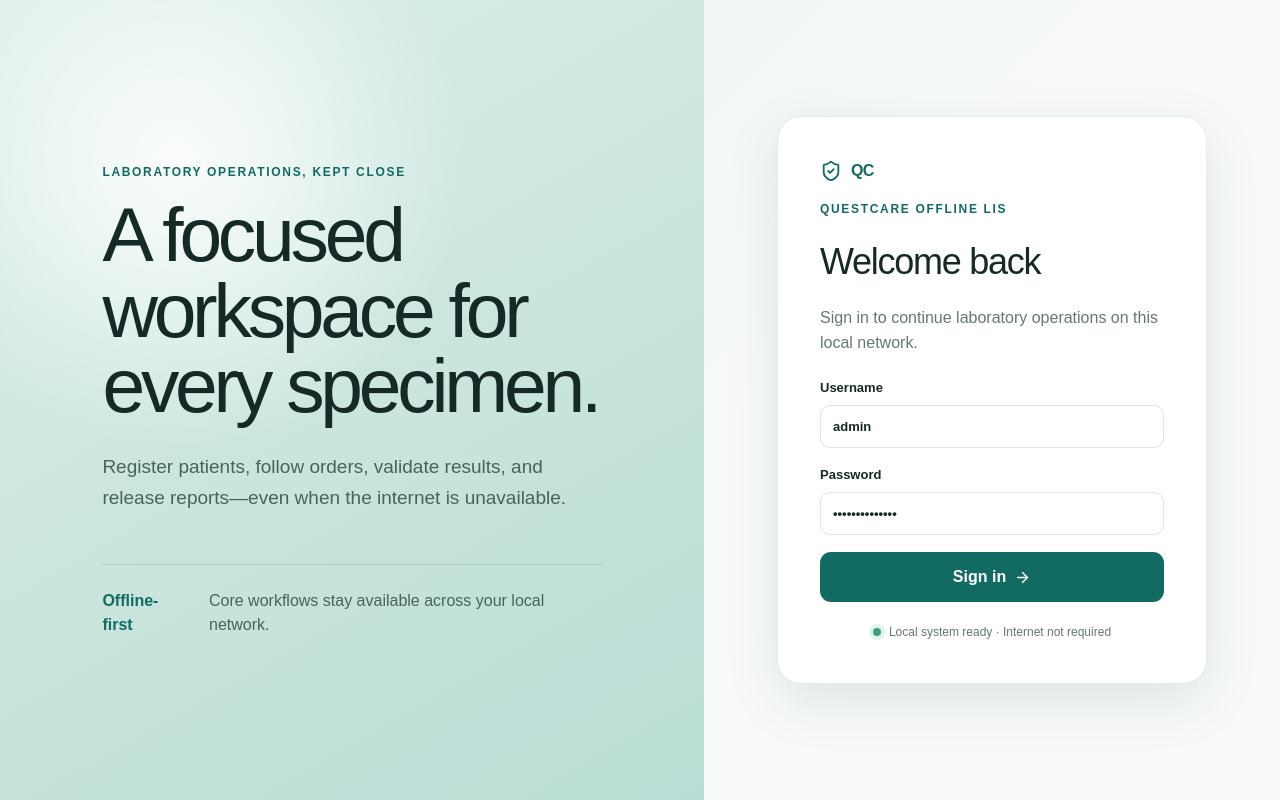
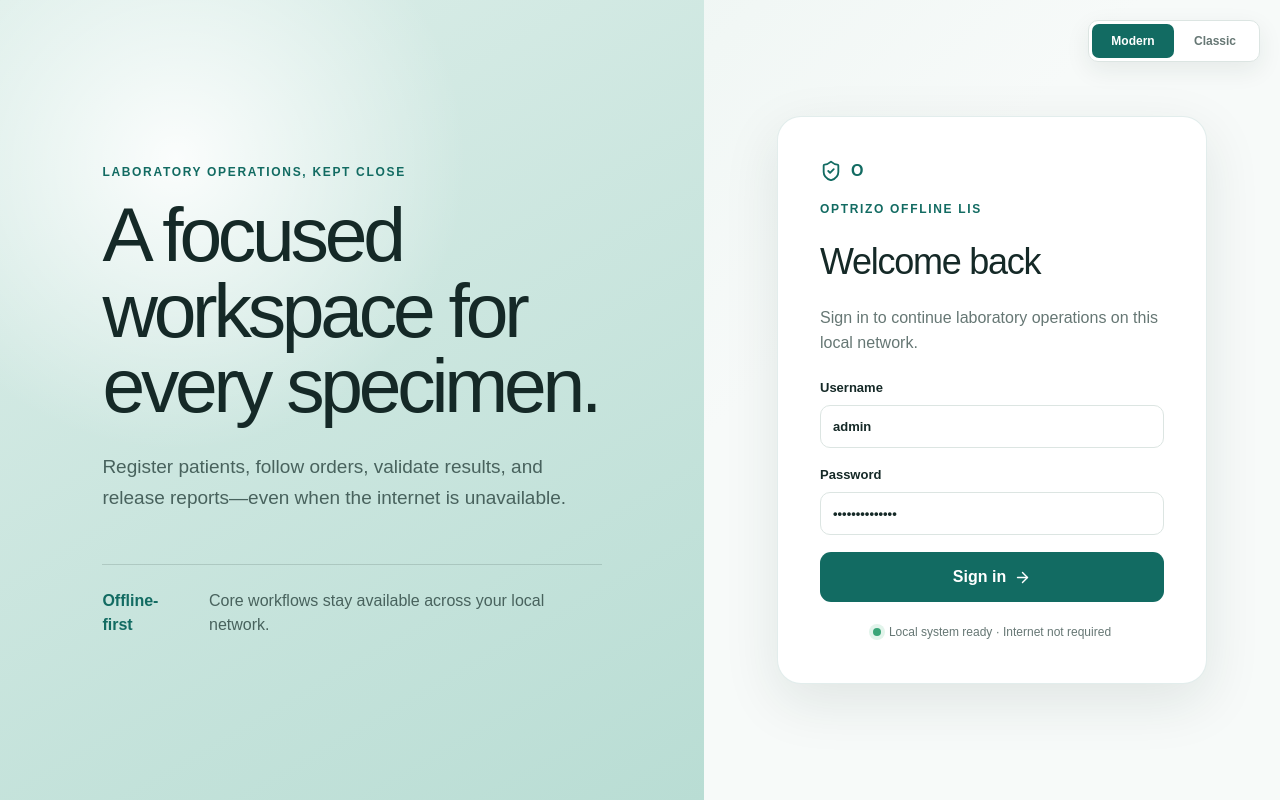
Before and after one commit to thekirx/QCgirlsFine, a Next.js app in the folder apps/lis/: page /login in a window 1280 px wide. Built offline with nearby package versions, Linux system fonts and the light colour scheme; no server answers.

Commit message:
feat: add Optrizo interface theme switch

```diff
--- a/apps/lis/playwright.config.ts
+++ b/apps/lis/playwright.config.ts
@@ -1,2 +1,15 @@
 import { defineConfig } from "@playwright/test";
-export default defineConfig({testDir:"./tests/e2e",fullyParallel:false,timeout:60_000,expect:{timeout:15_000},retries:0,reporter:[["list"],["html",{outputFolder:"../../docs/test-evidence/playwright-report",open:"never"}]],use:{baseURL:"http://127.0.0.1:3000",viewport:{width:1440,height:1000},trace:"retain-on-failure"},webServer:{command:"pnpm dev",url:"http://127.0.0.1:3000/login",reuseExistingServer:true,timeout:120_000}});
+
+const port = process.env.PLAYWRIGHT_PORT ?? "3100";
+const baseURL = `http://127.0.0.1:${port}`;
+
+export default defineConfig({
+  testDir: "./tests/e2e",
+  fullyParallel: false,
+  timeout: 60_000,
+  expect: { timeout: 15_000 },
+  retries: 0,
+  reporter: [["list"], ["html", { outputFolder: "../../docs/test-evidence/playwright-report", open: "never" }]],
+  use: { baseURL, viewport: { width: 1440, height: 1000 }, trace: "retain-on-failure" },
+  webServer: { command: `pnpm dev --port ${port}`, url: `${baseURL}/login`, reuseExistingServer: true, timeout: 120_000 },
+});
--- a/apps/lis/src/app/layout.tsx
+++ b/apps/lis/src/app/layout.tsx
@@ -1,6 +1,7 @@
 import type { Metadata } from "next";
 import { Geist, Geist_Mono } from "next/font/google";
 import "./globals.css";
+import { UIThemeProvider } from "./ui-theme-provider";
 
 const geistSans = Geist({
   variable: "--font-geist-sans",
@@ -13,7 +14,7 @@ const geistMono = Geist_Mono({
 });
 
 export const metadata: Metadata = {
-  title: "Questcare Offline LIS",
+  title: "Optrizo Offline LIS",
   description: "Local laboratory information system",
 };
 
@@ -25,9 +26,20 @@ export default function RootLayout({
   return (
     <html
       lang="en"
+      data-ui-theme="modern"
+      suppressHydrationWarning
       className={`${geistSans.variable} ${geistMono.variable} h-full antialiased`}
     >
-      <body className="min-h-full flex flex-col">{children}</body>
+      <head>
+        <script
+          dangerouslySetInnerHTML={{
+            __html: `(function(){try{var t=localStorage.getItem("optrizo-ui-theme");document.documentElement.dataset.uiTheme=t==="classic"?"classic":"modern";}catch(e){document.documentElement.dataset.uiTheme="modern";}})();`,
+          }}
+        />
+      </head>
+      <body className="min-h-full flex flex-col">
+        <UIThemeProvider>{children}</UIThemeProvider>
+      </body>
     </html>
   );
 }
--- a/apps/lis/src/app/login/login-form.tsx
+++ b/apps/lis/src/app/login/login-form.tsx
@@ -13,7 +13,7 @@ export function LoginForm() {
     router.push("/queue"); router.refresh();
   }
   return <form action={submit} className="login-card">
-    <div className="brand-mark"><ShieldCheck size={22} /> QC</div><p className="eyebrow">Questcare Offline LIS</p><h1>Welcome back</h1>
+    <div className="brand-mark"><ShieldCheck size={22} /> O</div><p className="eyebrow">Optrizo Offline LIS</p><h1>Welcome back</h1>
     <p className="muted">Sign in to continue laboratory operations on this local network.</p>
     <label>Username<input name="username" autoComplete="username" defaultValue="admin" required /></label>
     <label>Password<input name="password" type="password" autoComplete="current-password" defaultValue="Admin123!Quest" required /></label>
--- a/apps/lis/src/app/login/page.tsx
+++ b/apps/lis/src/app/login/page.tsx
@@ -1,8 +1,9 @@
 import { redirect } from "next/navigation";
 import { currentPrincipal } from "@/server/auth/session";
+import { UIThemeToggle } from "@/app/ui-theme-toggle";
 import { LoginForm } from "./login-form";
 
 export default async function LoginPage() {
   if (await currentPrincipal()) redirect("/queue");
-  return <main className="login-shell"><section className="login-intro"><p className="eyebrow">Laboratory operations, kept close</p><h2>A focused workspace for every specimen.</h2><p>Register patients, follow orders, validate results, and release reports—even when the internet is unavailable.</p><div className="intro-stat"><strong>Offline-first</strong><span>Core workflows stay available across your local network.</span></div></section><LoginForm /></main>;
+  return <main className="login-shell"><div className="login-theme-switch"><UIThemeToggle /></div><section className="login-intro"><p className="eyebrow">Laboratory operations, kept close</p><h2>A focused workspace for every specimen.</h2><p>Register patients, follow orders, validate results, and release reports—even when the internet is unavailable.</p><div className="intro-stat"><strong>Offline-first</strong><span>Core workflows stay available across your local network.</span></div></section><LoginForm /></main>;
 }
--- /dev/null
+++ b/apps/lis/src/app/ui-theme-provider.tsx
@@ -0,0 +1,49 @@
+"use client";
+
+import {
+  createContext,
+  type ReactNode,
+  useCallback,
+  useContext,
+  useEffect,
+  useMemo,
+  useState,
+} from "react";
+
+export type UITheme = "modern" | "classic";
+export const UI_THEME_STORAGE_KEY = "optrizo-ui-theme";
+
+type UIThemeContextValue = {
+  theme: UITheme;
+  selectTheme: (theme: UITheme) => void;
+};
+
+const UIThemeContext = createContext<UIThemeContextValue | null>(null);
+
+function isUITheme(value: string | undefined): value is UITheme {
+  return value === "modern" || value === "classic";
+}
+
+export function UIThemeProvider({ children }: { children: ReactNode }) {
+  const [theme, setTheme] = useState<UITheme>("modern");
+
+  useEffect(() => {
+    const restored = document.documentElement.dataset.uiTheme;
+    if (isUITheme(restored)) setTheme(restored);
+  }, []);
+
+  const selectTheme = useCallback((nextTheme: UITheme) => {
+    setTheme(nextTheme);
+    document.documentElement.dataset.uiTheme = nextTheme;
+    window.localStorage.setItem(UI_THEME_STORAGE_KEY, nextTheme);
+  }, []);
+
+  const value = useMemo(() => ({ theme, selectTheme }), [theme, selectTheme]);
+  return <UIThemeContext.Provider value={value}>{children}</UIThemeContext.Provider>;
+}
+
+export function useUITheme() {
+  const context = useContext(UIThemeContext);
+  if (!context) throw new Error("useUITheme must be used within UIThemeProvider");
+  return context;
+}
--- /dev/null
+++ b/apps/lis/src/app/ui-theme-toggle.tsx
@@ -0,0 +1,26 @@
+"use client";
+
+import { useUITheme, type UITheme } from "./ui-theme-provider";
+
+const themes: Array<{ value: UITheme; label: string }> = [
+  { value: "modern", label: "Modern" },
+  { value: "classic", label: "Classic" },
+];
+
+export function UIThemeToggle() {
+  const { theme, selectTheme } = useUITheme();
+  return (
+    <div className="ui-theme-toggle" role="group" aria-label="Interface style">
+      {themes.map(({ value, label }) => (
+        <button
+          key={value}
+          type="button"
+          aria-pressed={theme === value}
+          onClick={() => selectTheme(value)}
+        >
+          {label}
+        </button>
+      ))}
+    </div>
+  );
+}
```
Also changed, not shown: apps/lis/src/app/globals.css, 1 other file (tests, documents, lock files or other folders).
